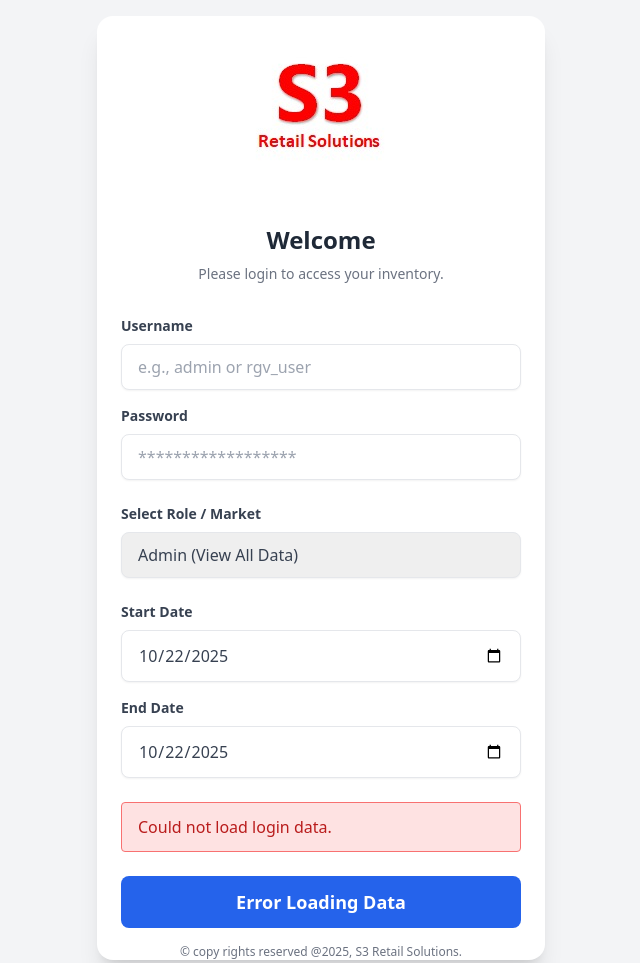
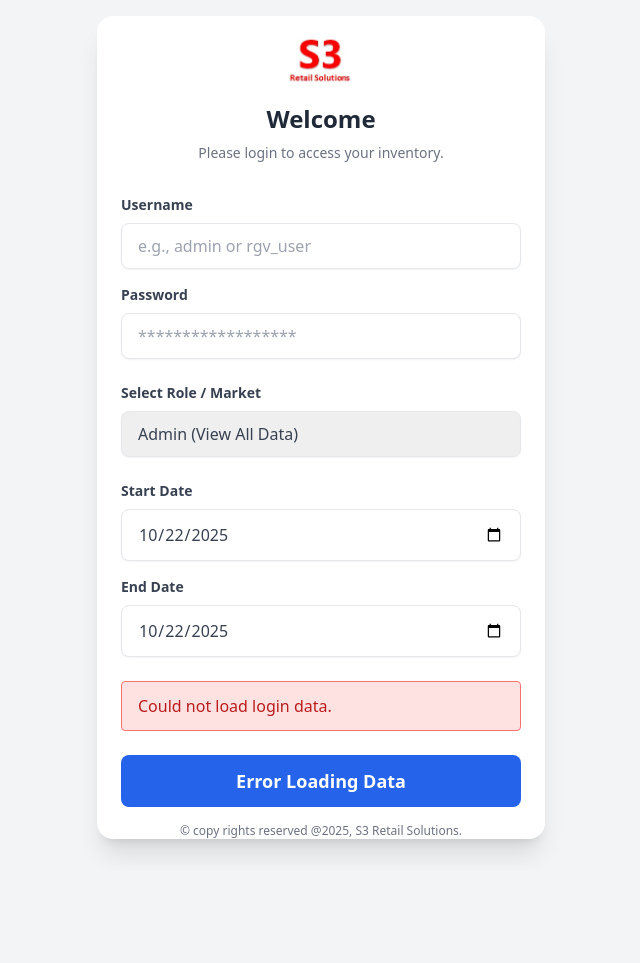
Before and after one commit to rasoolkhan1010/iasr-s3-AMPCS, a plain HTML site: page frontend/index.html in a window 1280 px wide. Shown: the top 963 px of the page, without its empty margins (319-959 px from the left). After the commit the page ends 871 px from the top, so only its background shows below. Drawn offline with Linux system fonts and the light colour scheme; no server answers.

Commit message:
Update index.html

```diff
--- a/frontend/index.html
+++ b/frontend/index.html
@@ -13,7 +13,7 @@
         <form id="login-form" class="bg-white shadow-xl rounded-2xl px-6 sm:px-8 pt-8 sm:pt-10 pb-6 sm:pb-8 mb-4">
             <!-- Header -->
             <div class="text-center mb-8 sm:mb-10">
-                <img src="Logo.jpeg" alt="S3 Retail Solutions Logo" class="mx-auto mb-8 sm:mb-9 w-34 sm:w-38 h-auto" />
+                <img src="Logo.jpeg" alt="S3 Retail Solutions Logo" class="mx-auto mb-3 sm:mb-4 w-24 sm:w-32 h-auto" />
                 <h2 class="text-2xl sm:text-3xl font-bold text-gray-800">Welcome</h2>
                 <p class="text-gray-500 mt-2 text-sm sm:text-base">Please login to access your inventory.</p>
             </div>
```
